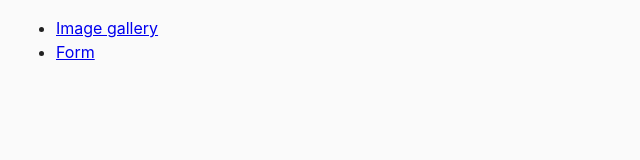
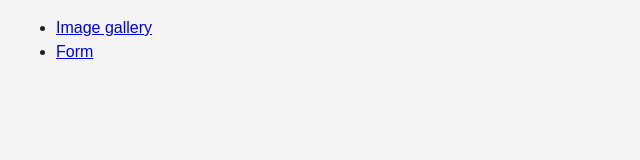
Before and after one commit to slonic32/goit-advancedjs-hw-01, a plain HTML site: page index.html in a window 1280 px wide. Shown: the full height of the page, 0-640 px from the left. Drawn offline with Linux system fonts and the light colour scheme.

Commit message:
Deploying to gh-pages from @ slonic32/goit-advancedjs-hw-01@ec815f5d0e6b626d603df09451e819a90ee03509 🚀

```diff
--- a/2-form.js
+++ b/2-form.js
@@ -1,2 +1,2 @@
-import"./assets/modulepreload-polyfill-B5Qt9EMX.js";const t=document.querySelector(".feedback-form"),r="feedback-form-state";let e={email:"",message:""};const s=localStorage.getItem(r);if(s)try{e=JSON.parse(s),t.email.value=e.email||"",t.message.value=e.message||""}catch(a){console.error("Error parsing saved form data:",a)}t.addEventListener("input",a=>{const{name:l,value:o}=a.target;e[l]=o.trim(),localStorage.setItem(r,JSON.stringify(e))});t.addEventListener("submit",a=>{if(a.preventDefault(),!e.email||!e.message){alert("Fill please all fields");return}console.log(e),localStorage.removeItem(r),e={email:"",message:""},t.reset()});
+import"./assets/modulepreload-polyfill-B5Qt9EMX.js";/* empty css                      */const t=document.querySelector(".feedback-form"),r="feedback-form-state";let e={email:"",message:""};const s=localStorage.getItem(r);if(s)try{e=JSON.parse(s),t.email.value=e.email||"",t.message.value=e.message||""}catch(a){console.error("Error parsing saved form data:",a)}t.addEventListener("input",a=>{const{name:l,value:o}=a.target;e[l]=o.trim(),localStorage.setItem(r,JSON.stringify(e))});t.addEventListener("submit",a=>{if(a.preventDefault(),!e.email||!e.message){alert("Fill please all fields");return}console.log(e),localStorage.removeItem(r),e={email:"",message:""},t.reset()});
 //# sourceMappingURL=2-form.js.map
--- a/assets/styles-DdWiped0.css
+++ /dev/null
@@ -1 +0,0 @@
-*{box-sizing:border-box}:root{--timing-function: cubic-bezier(.4, 0, .2, 1);--animation-duration: .25s}body{margin:16px;font-family:-apple-system,BlinkMacSystemFont,Segoe UI,Roboto,Oxygen,Ubuntu,Cantarell,Open Sans,Helvetica Neue,sans-serif;-webkit-font-smoothing:antialiased;-moz-osx-font-smoothing:grayscale;background-color:#fafafa;color:#212121;line-height:1.5}input{padding:8px;font:inherit}button{padding:8px 12px;cursor:pointer}.gallery{display:grid;max-width:1140px;grid-template-columns:repeat(auto-fit,minmax(320px,1fr));grid-auto-rows:240px;grid-gap:12px;justify-content:center;padding:0;list-style:none;margin-left:auto;margin-right:auto}.gallery-item{position:relative;box-shadow:0 1px 3px #0003,0 1px 1px #00000024,0 2px 1px -1px #0000001f}.gallery-image{height:100%;width:100%;object-fit:cover;transition:transform var(--animation-duration) var(--timing-function)}.gallery-image:hover{transform:scale(1.03)}.gallery-link{display:block;text-decoration:none;height:100%}.gallery-link:hover{cursor:zoom-in}
--- a/index.html
+++ b/index.html
@@ -5,7 +5,7 @@
     <link rel="icon" type="image/svg+xml" href="/goit-advancedjs-hw-01/assets/favicon-DcBtz0py.svg" />
     <meta name="viewport" content="width=device-width, initial-scale=1.0" />
     <title>Vanilla App Template</title>
-    <link rel="stylesheet" crossorigin href="/goit-advancedjs-hw-01/assets/styles-DdWiped0.css">
+    <link rel="stylesheet" crossorigin href="/goit-advancedjs-hw-01/assets/styles-vlpClPSj.css">
   </head>
   <body>
     <main>
```
Also changed, not shown: 1-gallery.html (+1 -1 lines), 2-form.html (+2 -1 lines), assets/styles-vlpClPSj.css (added, +1 -0 lines), 1 other file.
